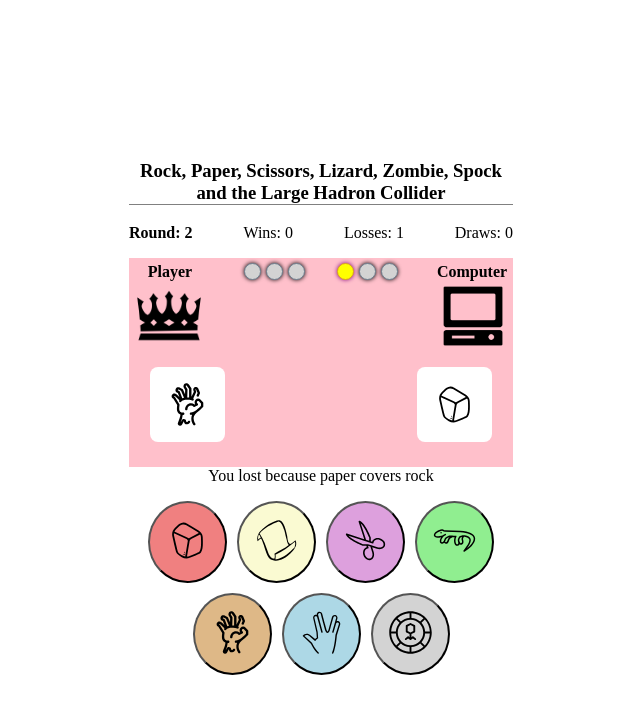
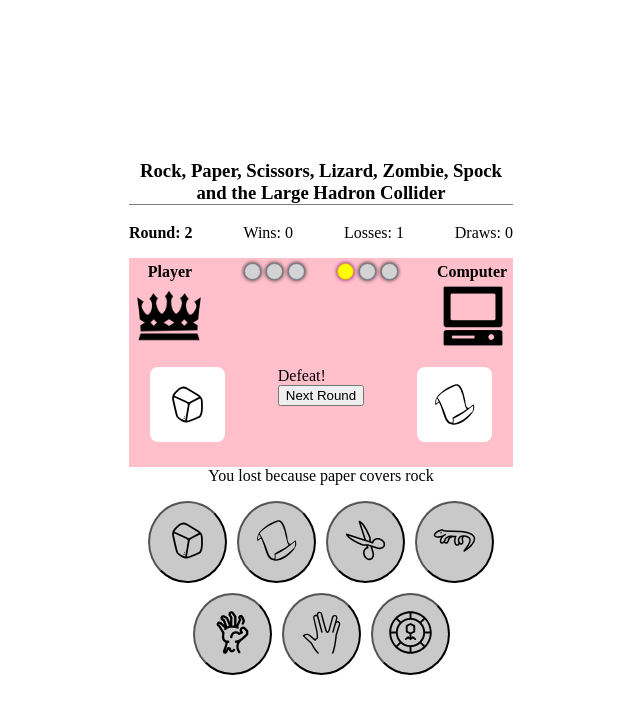
Before and after one commit to jaded-it/LizardSpock, a plain HTML site: page index.html in a window 1280 px wide. Both pictures are taken after a click on the button 506 px from the left and 541 px from the top of the page. Shown: the whole page, without its empty margins (319-959 px from the left). Drawn offline with Linux system fonts and the light colour scheme.

Commit message:
Added spinner stopping to both players' selections, and locking input whilst animating

```diff
--- a/css/style.css
+++ b/css/style.css
@@ -114,36 +114,36 @@ h3 {
     border-radius: 100%;
 }
 
-#rock {
+.rock {
     background-color: lightcoral;
 }
 
-#paper {
+.paper {
     background-color: lightgoldenrodyellow;
 }
 
-#scissors {
+.scissors {
     background-color: plum;
 }
 
-#lizard {
+.lizard {
     background-color: lightgreen;
 }
 
-#spock {
+.spock {
     background-color: lightblue;
 }
 
-#zombie {
+.zombie {
     background-color: burlywood;
+}
+
+.LHC {
+    background-color: lightgrey;
 }
 
 img {
     stroke-width: 14px;
-}
-
-#LHC {
-    background-color: lightgrey;
 }
 
 .player-input img {
@@ -181,3 +181,7 @@ img {
     display: flex;
     justify-content: space-between;
 }
+
+.lock-input {
+    background-color: #c9c9c9;
+}
--- a/index.html
+++ b/index.html
@@ -56,7 +56,10 @@
                             <div class="choice player-choice">
                                 <img class="player-choice-display" src="./images/lhc.svg">
                             </div>
-                            <div class="combat-display"></div>
+                            <div class="combat-display">
+                                <div class="combat-state">Defeat!</div>
+                                <button class="next-round">Next Round</button>
+                            </div>
                             <div class="choice computer-choice">
                                 <img class="computer-choice-display" src="./images/lhc.svg">
                             </div>
@@ -75,25 +78,25 @@
                 <!-- Buttons container -->
                 <div class="game-buttons">
                     <!-- <button id="rock" class="player-input">rock</button> -->
-                    <button id="rock" class="player-input">
+                    <button id="rock" class="rock player-input">
                         <img src="./images/rock.svg">
                     </button>
-                    <button id="paper" class="player-input">
+                    <button id="paper" class="paper player-input">
                         <img src="./images/paper.svg">
                     </button>
-                    <button id="scissors" class="player-input">
+                    <button id="scissors" class="scissors player-input">
                         <img src="./images/scissors.svg">
                     </button>
-                    <button id="lizard" class="player-input">
+                    <button id="lizard" class="lizard player-input">
                         <img src="./images/lizard.svg">
                     </button>
-                    <button id="zombie" class="player-input">
+                    <button id="zombie" class="zombie player-input">
                         <img src="./images/zombie.svg">
                     </button>
-                    <button id="spock" class="player-input">
+                    <button id="spock" class="spock player-input">
                         <img src="./images/spock.svg">
                     </button>
-                    <button id="LHC" class="player-input">
+                    <button id="LHC" class="LHC player-input">
                         <img src="./images/lhc.svg">
                     </button>
                 </div>
--- a/scripts/script.js
+++ b/scripts/script.js
@@ -95,6 +95,8 @@ function getRoundResult(player_action_index, computer_action_index) {
     }
 }
 
+let is_buttons_locked = false;
+
 function updateStats() {
     game_counter.textContent = `Round: ${round_number}`;
     win_counter.textContent = `Wins: ${player_win_count}`;
@@ -109,11 +111,21 @@ function updateStats() {
         computer_score_pips[i].classList.add("pipglow");
     }
 
+
+    let player_input_buttons = document.querySelectorAll(".player-input");
+    player_input_buttons.forEach((button) => {
+        if (is_buttons_locked) {
+            button.classList.add("lock-input");
+        } else {
+            button.classList.remove("lock-input");
+        }
+    })
+
     message_section.textContent = `${message}`;
     game_over_section.textContent = `${game_over_message}`;
 }
 
-function playerSelect(player_action_index) {
+function playerSelect(player_action_index, computer_action_index) {
     // Reset stats if necessary
     if (is_game_over) {
         player_win_count = 0;
@@ -128,8 +140,6 @@ function playerSelect(player_action_index) {
             computer_score_pips[i].classList.remove("pipglow");
         }
     }
-
-    const computer_action_index = getComputerActionIndex();
 
     // Calculate the round result
     let round_result = getRoundResult(player_action_index, computer_action_index);
@@ -165,6 +175,39 @@ function playerSelect(player_action_index) {
     updateStats();
 }
 
+let is_player_fast_rolling = false;
+let is_player_selected = false;
+let player_fast_iterator = 0;
+let player_selection = 0;
+
+let is_computer_fast_rolling = false;
+let is_computer_selected = false;
+let computer_fast_iterator = 0;
+let computer_selection = 0;
+
+function fastSelection() {
+    let player_choice_img = document.querySelector(".player-choice-display");
+    let computer_choice_img = document.querySelector(".computer-choice-display");
+
+    if (is_player_fast_rolling && !is_player_selected) {
+        player_choice_img.src = `${ALL_ACTIONS_IMAGE_PATH[player_fast_iterator]}`;
+
+        if (player_fast_iterator === player_selection) {
+            is_player_selected = true;
+            computerSelect();
+        }
+    }
+
+    if (is_computer_fast_rolling && !is_computer_selected) {
+        computer_choice_img.src = `${ALL_ACTIONS_IMAGE_PATH[computer_fast_iterator]}`;
+
+        if (computer_fast_iterator === computer_selection) {
+            is_computer_selected = true;
+            playerSelect(player_selection, computer_selection);
+        }
+    }
+}
+
 let spinner_iteration = 0;
 
 function imageUpdate() {
@@ -173,14 +216,39 @@ function imageUpdate() {
 
     switch (spinner_iteration % 2) {
         case 0:
-            let player_img_index = spinner_iteration / 2;
-            player_choice_img.src = `${ALL_ACTIONS_IMAGE_PATH[player_img_index]}`;
+            if (!is_player_fast_rolling && !is_player_selected) {
+                let player_img_index = spinner_iteration / 2;
+                player_choice_img.src = `${ALL_ACTIONS_IMAGE_PATH[player_img_index]}`;
+            }
             break;
         default:
-            let computer_img_index = (Math.floor(spinner_iteration / 2) + 3) % ALL_ACTIONS.length;
-            computer_choice_img.src = `${ALL_ACTIONS_IMAGE_PATH[computer_img_index]}`;
+            if (!is_computer_fast_rolling && !is_computer_selected) {
+                let computer_img_index = (Math.floor(spinner_iteration / 2) + 3) % ALL_ACTIONS.length;
+                computer_choice_img.src = `${ALL_ACTIONS_IMAGE_PATH[computer_img_index]}`;
+            }
             break;
     }
+}
+
+function computerSelect() {
+    if (is_computer_fast_rolling || is_computer_selected) return;
+
+    computer_action_index = getComputerActionIndex();
+
+    computer_fast_iterator = (computer_action_index + ALL_ACTIONS.length + 1) % ALL_ACTIONS.length;
+    computer_selection = computer_action_index;
+    is_computer_fast_rolling = true;
+}
+
+function selectButton(player_action_index) {
+    if (is_player_fast_rolling || is_player_selected) return;
+
+    is_buttons_locked = true;
+    updateStats();
+
+    player_fast_iterator = (player_action_index + ALL_ACTIONS.length + 3) % ALL_ACTIONS.length;
+    player_selection = player_action_index;
+    is_player_fast_rolling = true;
 }
 
 function game() {
@@ -188,16 +256,41 @@ function game() {
     let image_spinner_interval = setInterval(() => {
         spinner_iteration = (spinner_iteration + 1) % (ALL_ACTIONS.length * 2);
         imageUpdate();
-    }, 100);
+    }, 150);
+
+    let fast_spinner_interval = setInterval(() => {
+        player_fast_iterator = (player_fast_iterator + 1) % ALL_ACTIONS.length;
+        computer_fast_iterator = (computer_fast_iterator + 1) % ALL_ACTIONS.length
+        fastSelection();
+    }, 50);
 
     // Add event listeners to player buttons
     let player_input_buttons = document.querySelectorAll(".player-input");
     player_input_buttons.forEach(button => {
         let player_index = ALL_ACTIONS.findIndex(item => item === button.id); // the html id corresponds to an action string
         button.addEventListener("click", () => {
-            playerSelect(player_index);
+            selectButton(player_index)
+            //playerSelect(player_index);
         });
     })
+
+    let nextButton = document.querySelector(".next-round");
+    nextButton.addEventListener("click", () => {
+        if (!is_player_selected || !is_computer_selected) return;
+        is_buttons_locked = false;
+
+        is_player_fast_rolling = false;
+        is_player_selected = false;
+        player_fast_iterator = 0;
+        player_selection = 0;
+
+        is_computer_fast_rolling = false;
+        is_computer_selected = false;
+        computer_fast_iterator = 0;
+        computer_selection = 0;
+
+        updateStats();
+    });
 }
 
 
```
